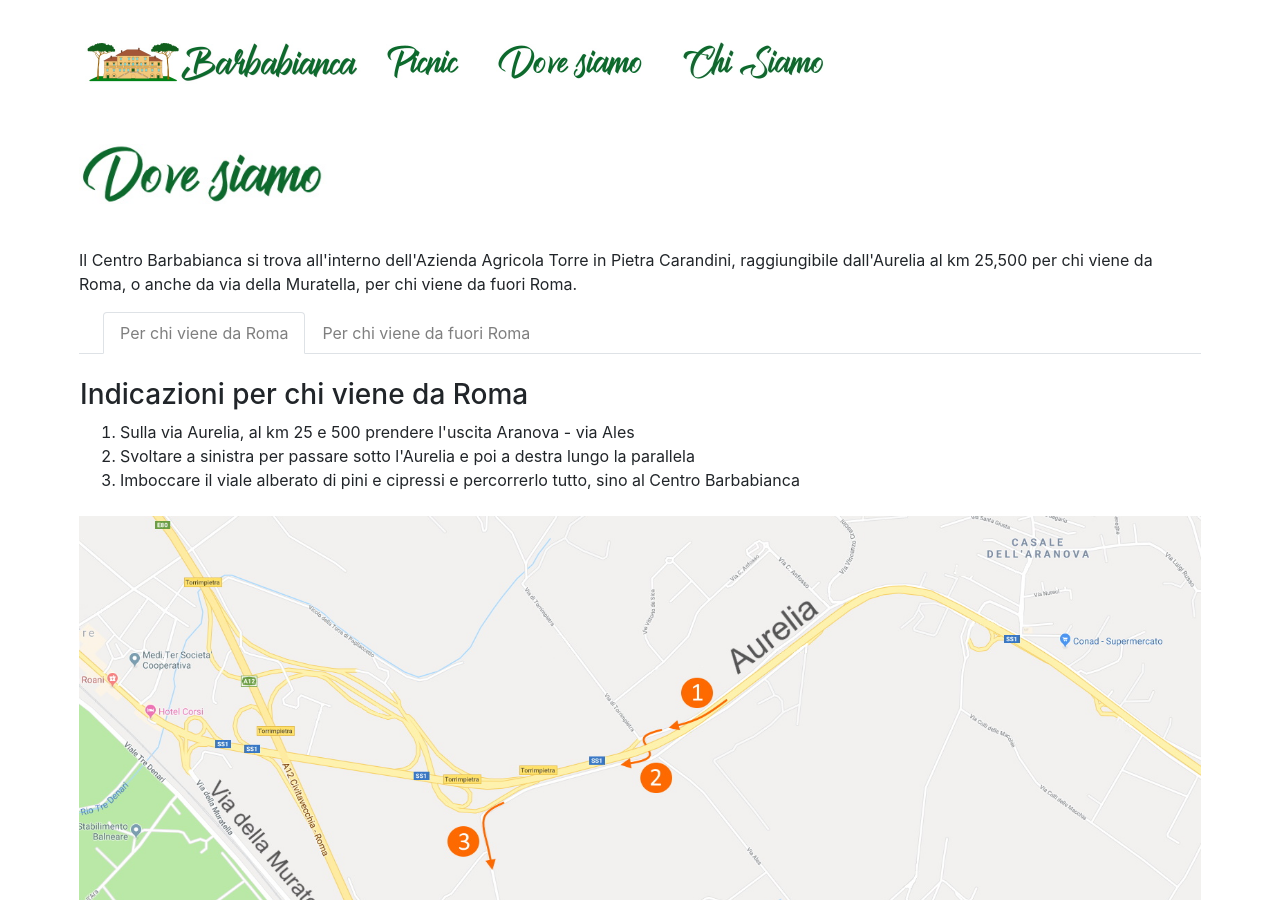
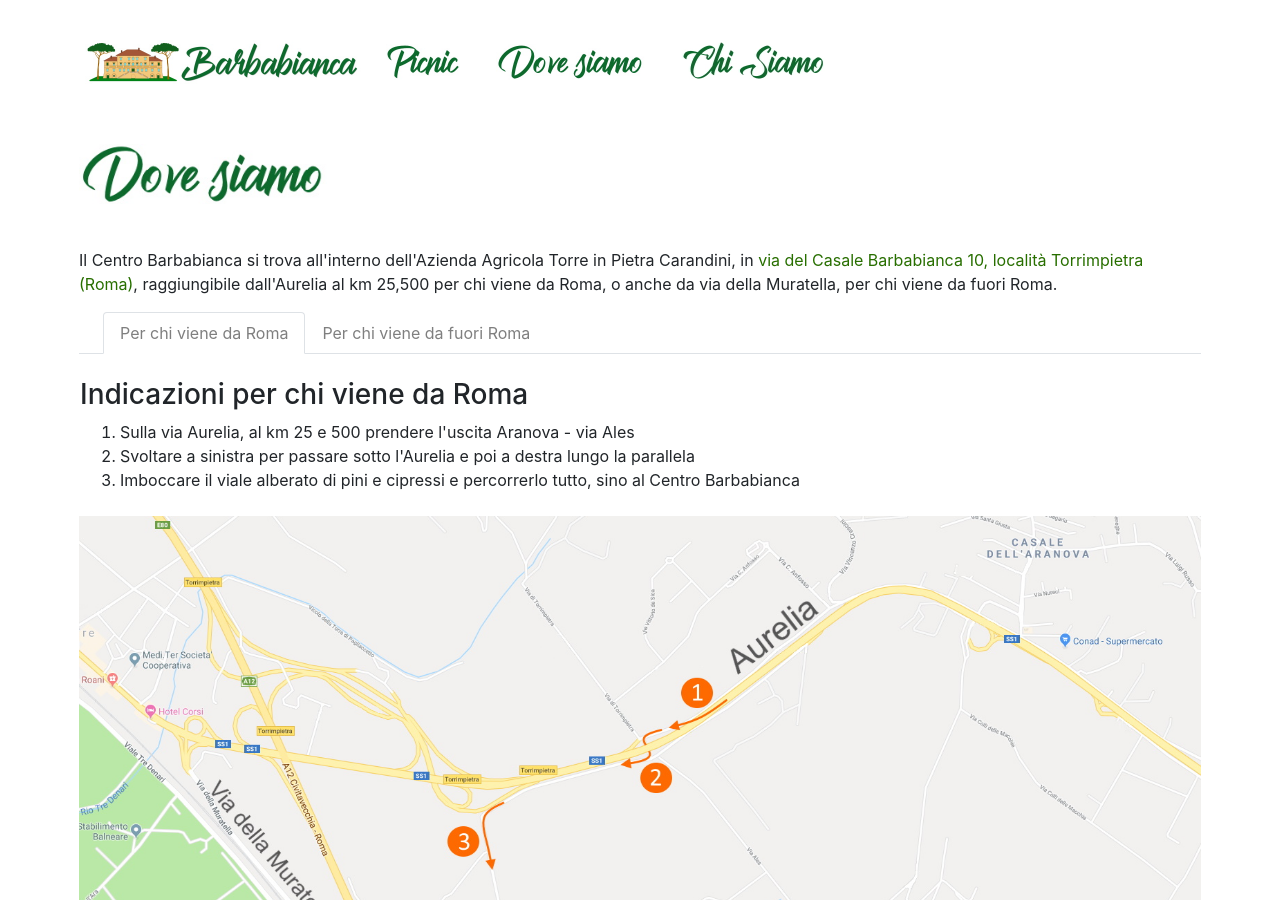
Before and after one commit to tpc-barbabianca/tpc-barbabianca.github.io, a Jekyll site: the page built from dove_siamo.html, in a window 1280 px wide and 900 px high. Built offline with Jekyll 4.4.1, drawn with Linux system fonts in a browser that asks for light colours; nearby versions of some CDN libraries.

Commit message:
Add address and link to google maps

```diff
--- a/dove_siamo.html
+++ b/dove_siamo.html
@@ -14,7 +14,7 @@ title: Dove siamo
         <div class="tabbed">
 
             <div class="pt-4">
-                <p>Il Centro Barbabianca si trova all'interno dell'Azienda Agricola Torre in Pietra Carandini,
+                <p>Il Centro Barbabianca si trova all'interno dell'Azienda Agricola Torre in Pietra Carandini, in <a href="https://goo.gl/maps/Hq7jzc8JWzkioX8y6" target="_blank">via del Casale Barbabianca 10, località Torrimpietra (Roma)</a>,
                 raggiungibile dall'Aurelia al km 25,500 per chi viene da Roma, o anche da via della Muratella,
                 per chi viene da fuori Roma.</p>
             </div>
--- a/dove_siamo_da_fuori_roma.html
+++ b/dove_siamo_da_fuori_roma.html
@@ -14,7 +14,7 @@ title: Dove siamo
         <div class="tabbed">
 
             <div class="pt-4">
-                <p>Il Centro Barbabianca si trova all'interno dell'Azienda Agricola Torre in Pietra Carandini,
+                <p>Il Centro Barbabianca si trova all'interno dell'Azienda Agricola Torre in Pietra Carandini, in <a href="https://goo.gl/maps/Hq7jzc8JWzkioX8y6" target="_blank">via del Casale Barbabianca 10, località Torrimpietra (Roma)</a>,
                 raggiungibile dall'Aurelia al km 25,500 per chi viene da Roma, o anche da via della Muratella,
                 per chi viene da fuori Roma.</p>
             </div>
```
